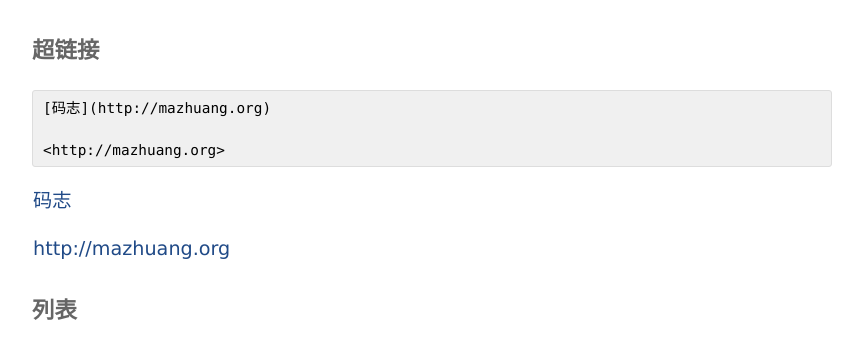
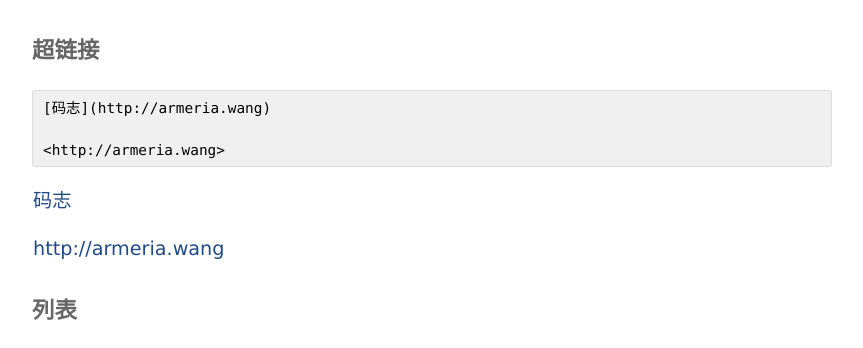
Before and after one commit to ArmeriaWang/ArmeriaWang.github.io, a Jekyll site: the page built from _wiki/markdown.md, in a window 1280 px wide and 900 px high, scrolled down 349 px. Shown: the part 160-508 px from the top of the window, without its empty margins (208-1071 px from the left). Built offline with Jekyll 4.4.1, drawn with Linux system fonts in a browser that asks for light colours; emoji names are drawn with the system emoji font.

Commit message:
update wiki

````diff
--- a/_wiki/markdown.md
+++ b/_wiki/markdown.md
@@ -21,14 +21,14 @@ keywords: Markdown
 ### 超链接
 
 ```
-[码志](http://mazhuang.org)
+[码志](http://armeria.wang)
 
-<http://mazhuang.org>
+<http://armeria.wang>
 ```
 
-[码志](http://mazhuang.org)
+[码志](http://armeria.wang)
 
-<http://mazhuang.org>
+<http://armeria.wang>
 
 ### 列表
 
````
